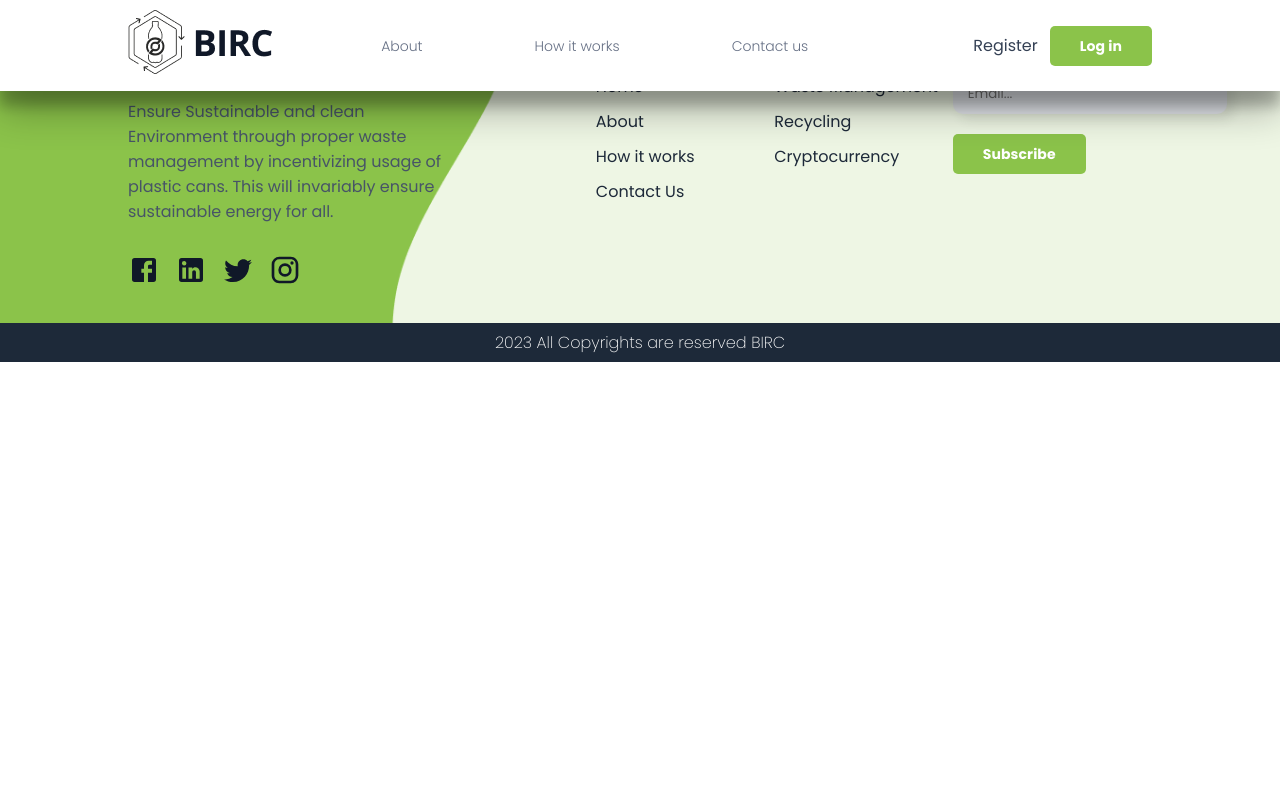
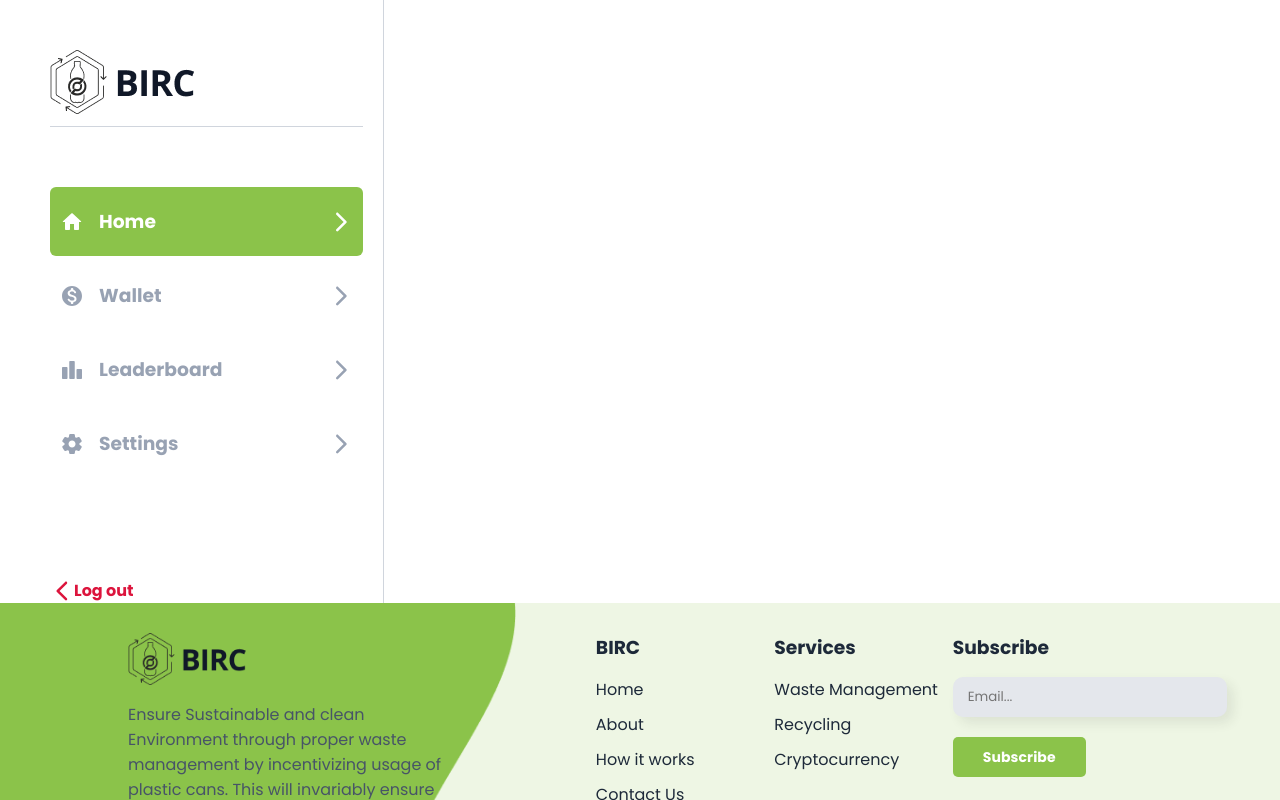
Before and after one commit to Sheila-a/Circle-WMS, a React (Vite) app in the folder client/: page /dashboard in a window 1280 px wide. Shown: the top 800 px of the page. Built offline with nearby package versions, Linux system fonts and the light colour scheme.

Commit message:
Added Sidebar

```diff
--- a/client/src/App.jsx
+++ b/client/src/App.jsx
@@ -1,13 +1,15 @@
 import { useState } from "react";
-import { Routes, Route } from "react-router-dom";
+import { Routes, Route, useLocation } from "react-router-dom";
 import Login from "./userAuthenticate/Login/Login";
 import Signup from "./userAuthenticate/Signup/Signup";
 import Button from "./userAuthenticate/Button/Button";
 import Home from "./Page/Home/Home";
 import Navbar from "./Components/Navbar/Navbar";
 import Footer from "./Components/Footer/Footer";
+import Dashboard from "./Page/Dashboard/Dashboard";
 function App() {
   const [isLoggedIn, setIsLoggedIn] = useState(false);
+  const location = useLocation();
 
   const handleLogin = () => {
     setIsLoggedIn(true);
@@ -31,7 +33,7 @@ function App() {
   } else {
     return (
       <>
-        <Navbar />
+        {location.pathname !== "/dashboard" && <Navbar />}
         <Routes>
           <Route path="/" element={<Home />} />
           <Route
@@ -39,6 +41,7 @@ function App() {
             element={<Signup Clickhandler={handleLogin} />}
           />
           <Route path="/login" element={<Login Clickhandler={handleLogin} />} />
+          <Route path="/dashboard" element={<Dashboard />} />
         </Routes>
         <Footer />
       </>
--- /dev/null
+++ b/client/src/Layout/Sidebar/Sidebar.jsx
@@ -0,0 +1,106 @@
+import design from "./style.module.css";
+import { useEffect, useState } from "react";
+import { useLocation, Link } from "react-router-dom";
+import ArrowForwardIosRoundedIcon from "@mui/icons-material/ArrowForwardIosRounded";
+import HomeRoundedIcon from "@mui/icons-material/HomeRounded";
+import MonetizationOnRoundedIcon from "@mui/icons-material/MonetizationOnRounded";
+import LeaderboardRoundedIcon from "@mui/icons-material/LeaderboardRounded";
+import ArrowBackIosNewRoundedIcon from "@mui/icons-material/ArrowBackIosNewRounded";
+import SettingsRoundedIcon from "@mui/icons-material/SettingsRounded";
+import SLOGO from "../../assets/logo.png";
+
+const Sidebar = () => {
+  const [activeItem, setActiveItem] = useState("dashboard");
+  const location = useLocation();
+
+  // update activeItem based on current location
+  useEffect(() => {
+    if (location.pathname === "/dashboard") {
+      setActiveItem("dashboard");
+    } else if (location.pathname === "/wallet") {
+      setActiveItem("wallet");
+    } else if (location.pathname === "/leaderboard") {
+      setActiveItem("leaderboard");
+    } else if (location.pathname === "/settings") {
+      setActiveItem("settings");
+    }
+  }, [location]);
+  // define active and inactive colors
+  const activeBackgroundColor = "#8bc34a";
+
+  // set style for active link
+  const activeLinkStyle = {
+    backgroundColor: activeBackgroundColor,
+    textDecoration: "none",
+    color: "#fff",
+  };
+
+  return (
+    <div className={design.Sidebar_wrapper}>
+      <div className={design.Sidebar_img_wrapper}>
+        <img src={SLOGO} alt="" className={design.Sidebar_img} />
+      </div>
+      <div>
+        {" "}
+        <div>
+          <Link
+            className={design.Sidebar_tabs}
+            to="/dashboard"
+            style={activeItem === "dashboard" ? activeLinkStyle : {}}
+          >
+            {" "}
+            <div className={design.Sidebar_tabs_inner}>
+              <HomeRoundedIcon />
+              <h3>Home</h3>
+            </div>
+            <ArrowForwardIosRoundedIcon className={design.chev} />
+          </Link>
+        </div>
+        <div>
+          <Link
+            className={design.Sidebar_tabs}
+            to="/wallet"
+            style={activeItem === "wallet" ? activeLinkStyle : {}}
+          >
+            <div className={design.Sidebar_tabs_inner}>
+              <MonetizationOnRoundedIcon />
+              <h3>Wallet</h3>
+            </div>
+            <ArrowForwardIosRoundedIcon className={design.chev} />
+          </Link>
+        </div>
+        <div>
+          <Link
+            className={design.Sidebar_tabs}
+            to="/leaderboard"
+            style={activeItem === "leaderboard" ? activeLinkStyle : {}}
+          >
+            <div className={design.Sidebar_tabs_inner}>
+              <LeaderboardRoundedIcon />
+              <h3>Leaderboard</h3>
+            </div>{" "}
+            <ArrowForwardIosRoundedIcon className={design.chev} />
+          </Link>
+        </div>
+        <div>
+          <Link
+            className={design.Sidebar_tabs}
+            to="/settings"
+            style={activeItem === "settings" ? activeLinkStyle : {}}
+          >
+            <div className={design.Sidebar_tabs_inner}>
+              <SettingsRoundedIcon />
+              <h3>Settings</h3>
+            </div>{" "}
+            <ArrowForwardIosRoundedIcon className={design.chev} />
+          </Link>
+        </div>
+      </div>
+      <div className={design.Sidebar_logout}>
+      <ArrowBackIosNewRoundedIcon />  Log out
+      </div>
+    </div>
+  );
+};
+
+export default Sidebar;
--- /dev/null
+++ b/client/src/Layout/Sidebar/style.module.css
@@ -0,0 +1,53 @@
+.Sidebar_wrapper {
+  width: 30%;
+  padding: 50px 20px 0 50px;
+  border-right: 1px solid #d0d5dd;
+}
+
+.Sidebar_img_wrapper {
+  width: 100%;
+  border-bottom: 1px solid #d0d5dd;
+  margin-bottom: 60px;
+}
+
+.Sidebar_img {
+  padding-bottom: 5px;
+}
+
+.Sidebar_tabs {
+  display: flex;
+  align-items: center;
+  justify-content: space-between;
+  color: #98a2b3;
+  padding: 20px 10px;
+  margin-bottom: 5px;
+  text-decoration: none;
+  border-radius: 6px;
+}
+
+.Sidebar_tabs h3 {
+  margin-left: 15px;
+}
+
+.Sidebar_tabs_inner {
+  display: flex;
+  align-items: center;
+}
+
+.chev {
+  left: 0;
+}
+
+.Sidebar_logout {
+  display: flex;
+  align-items: center;
+  color: crimson;
+  font-weight: 600;
+  margin-top: 100px;
+}
+
+@media (max-width: 960px) {
+  .Sidebar_wrapper {
+    display: none;
+  }
+}
--- /dev/null
+++ b/client/src/Page/Dashboard/Dashboard.jsx
@@ -0,0 +1,12 @@
+import Sidebar from "../../Layout/Sidebar/Sidebar";
+import design from "./style.module.css";
+const Dashboard = () => {
+  return (
+    <div className={design.Dashboard_wrapper}>
+      <Sidebar />
+      <div style={{ width: "70%" }}></div>
+    </div>
+  );
+};
+
+export default Dashboard;
--- /dev/null
+++ b/client/src/Page/Dashboard/style.module.css
@@ -0,0 +1,3 @@
+.Dashboard_wrapper {
+  display: flex;
+}
```
